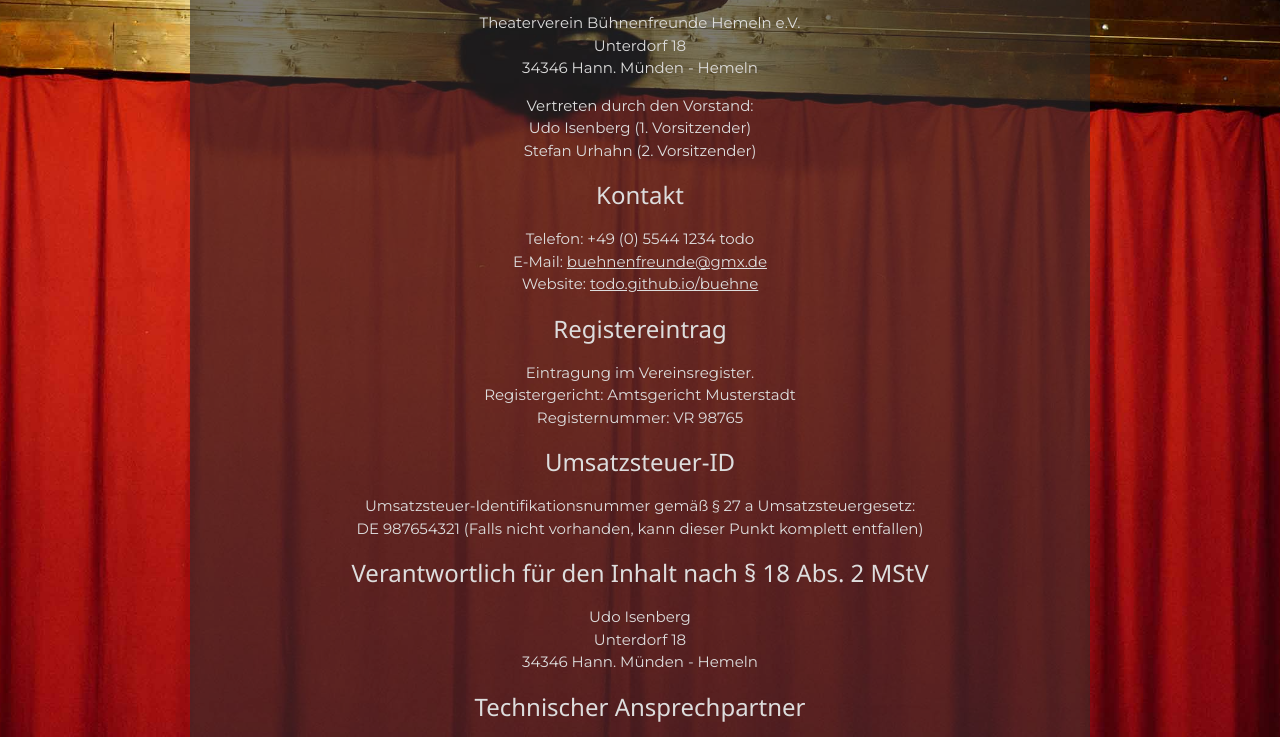
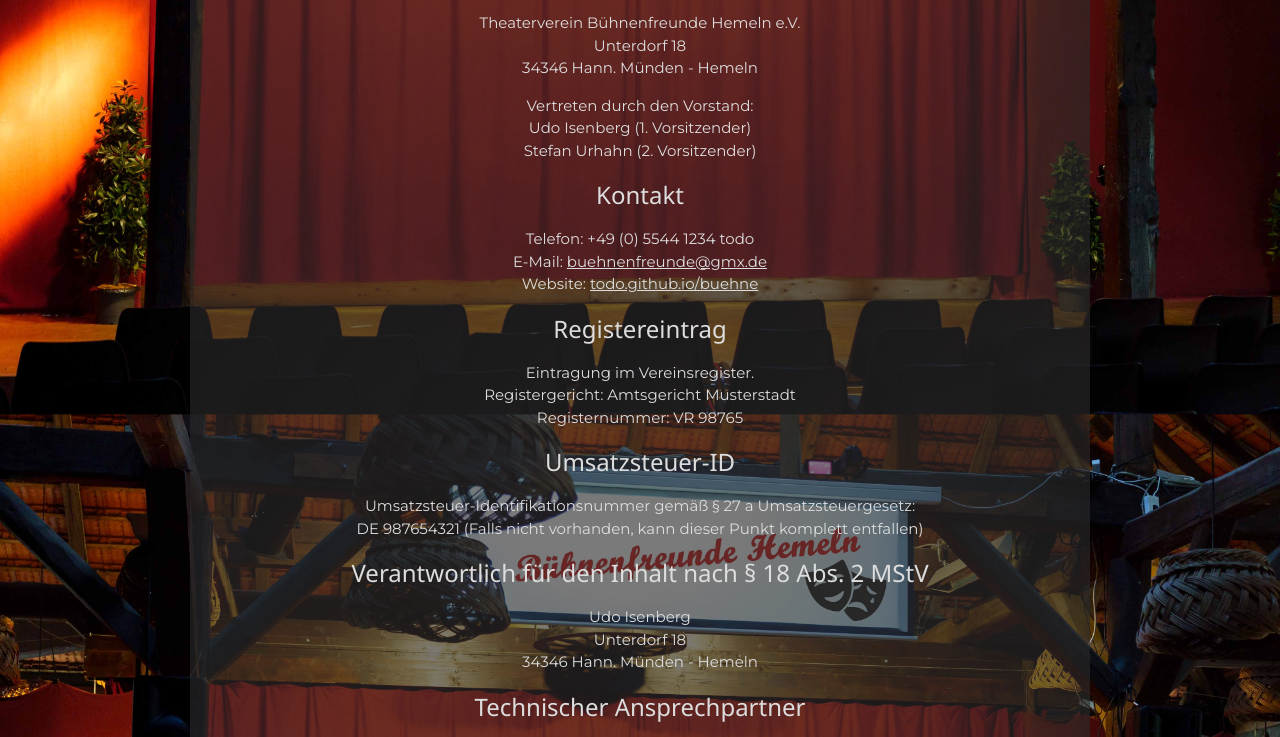
Before and after one commit to nollandreas/buehne, a plain HTML site: page impressum.html in a window 1280 px wide. Shown: the part 439-1176 px from the top of the page. Drawn offline with nearby package versions, Linux system fonts and the light colour scheme.

Commit message:
Hintergrund-Bild: Zoom/Ausschnitt verbessert.

```diff
--- a/impressum.html
+++ b/impressum.html
@@ -8,7 +8,7 @@
 <link rel="stylesheet" href="https://fonts.googleapis.com/css?family=Montserrat">
 <link rel="stylesheet" href="https://cdnjs.cloudflare.com/ajax/libs/font-awesome/4.7.0/css/font-awesome.min.css">
 <style>
-body {font-family: "Montserrat", sans-serif; background-color: #000; color: #fff; background-image: url('./images/vorhang.jpg'); background-size: cover; background-position: center; background-repeat: no-repeat; min-height: 100vh}
+body {font-family: "Montserrat", sans-serif; background-color: #000; color: #fff; background-image: url('./images/vorhang.jpg'); background-size: cover; background-attachment: fixed; background-position: center top; background-repeat: no-repeat; min-height: 100vh}
 h1 {font-family: "Montserrat", sans-serif}
 img {margin-bottom: -7px}
 .w3-row-padding img {margin-bottom: 12px}
```
Also changed, not shown: index.html (+1 -1 lines), kontakt.html (+1 -1 lines), rechtliches.html (+1 -1 lines).
